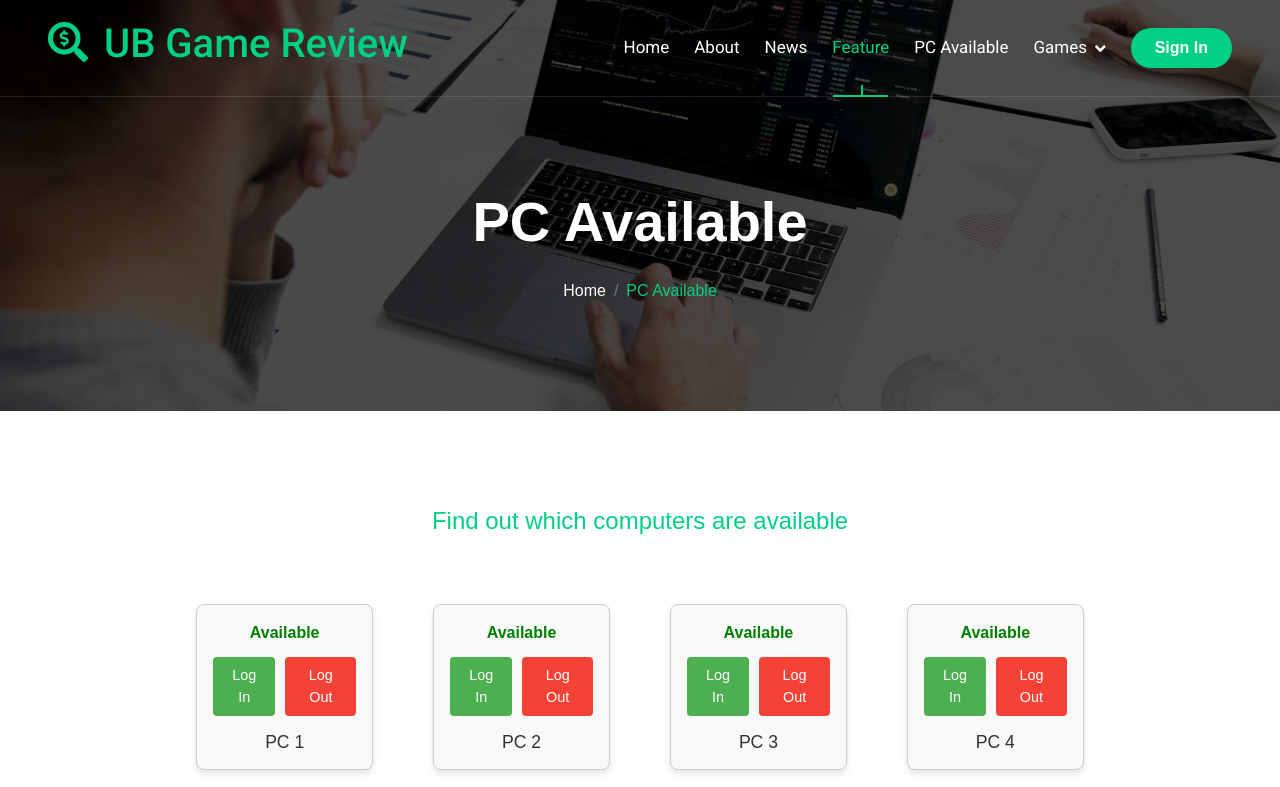
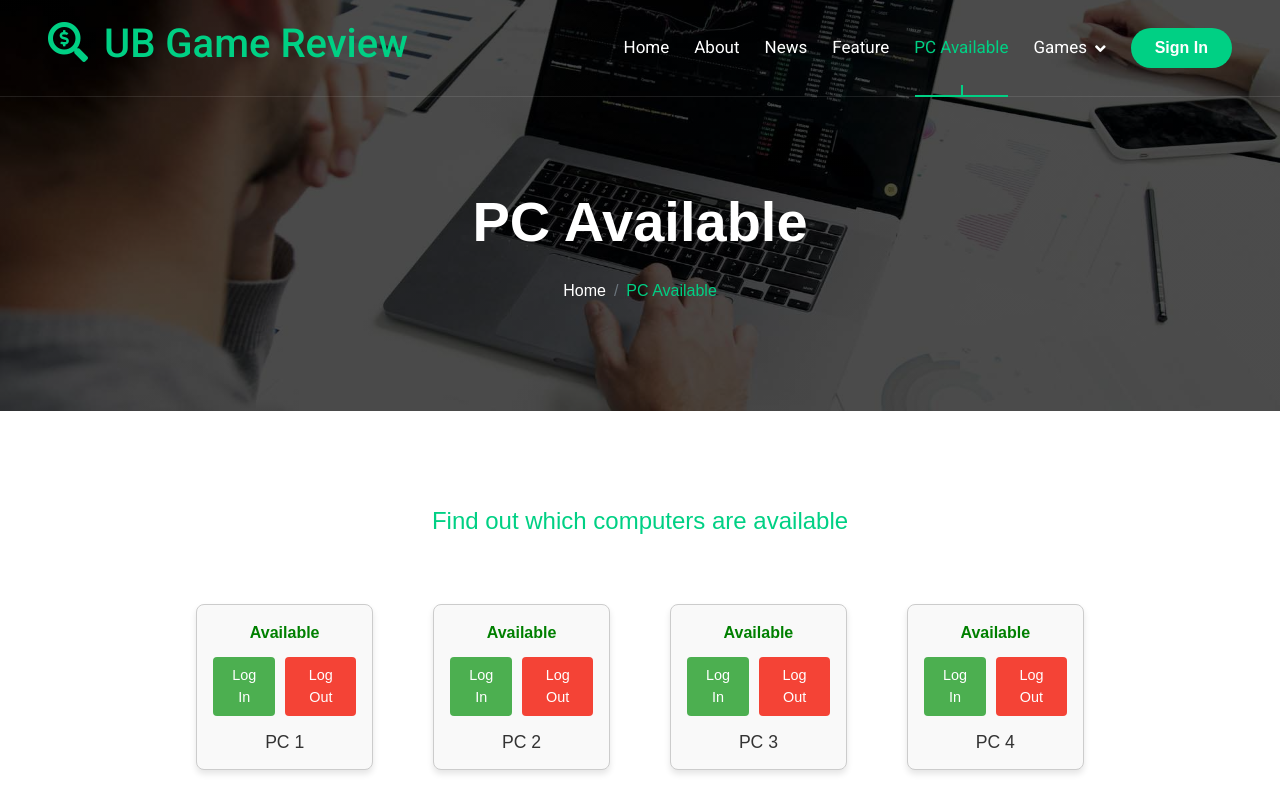
Before and after one commit to UBH-Fall-2024/Ph0b0, a plain HTML site: page available.html in a window 1280 px wide. Shown: the top 787 px of the page. Drawn offline with nearby package versions, Linux system fonts and the light colour scheme.

Commit message:
doi mot lan

```diff
--- a/available.html
+++ b/available.html
@@ -55,8 +55,8 @@
                         <a href="index.html" class="nav-item nav-link">Home</a>
                         <a href="about.html" class="nav-item nav-link">About</a>
                         <a href="blog.html" class="nav-item nav-link">News</a>
-                        <a href="feature.html" class="nav-item nav-link active">Feature</a> <!-- co the add lai phan game-->
-                        <a href="availble.html" class="nav-item nav-link">PC Available</a>  <!--create a available.html file-->
+                        <a href="feature.html" class="nav-item nav-link">Feature</a> <!-- co the add lai phan game-->
+                        <a href="availble.html" class="nav-item nav-link active">PC Available</a>  <!--create a available.html file-->
                         <div class="nav-item dropdown">
                             <a href="#" class="nav-link" data-bs-toggle="dropdown">
                                 <span class="dropdown-toggle">Games</span>
```
